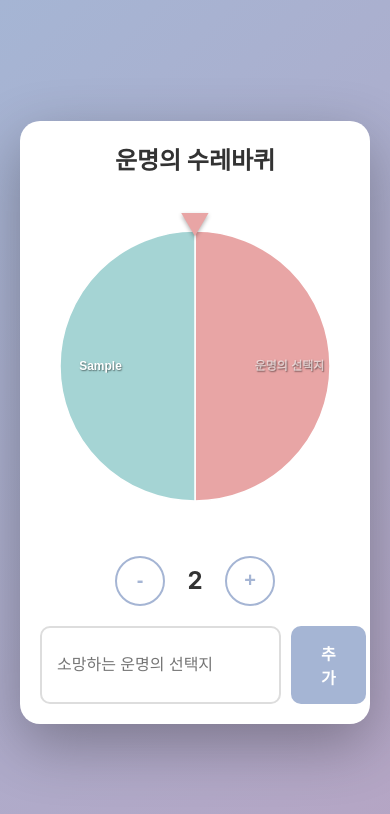
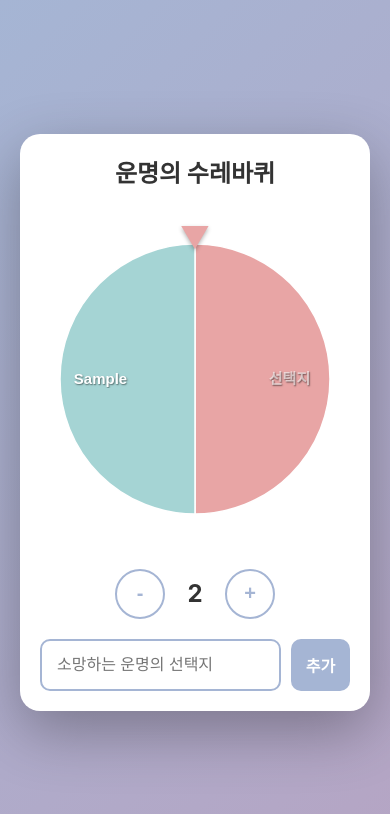
Before and after one commit to aehwa/WheelOfFortune, a website: page index.html in a window 390 px wide. Both pictures are taken after typing "Sample" into the empty fields and a click on the button "추가". Drawn offline with Linux system fonts and the light colour scheme.

Commit message:
입력 영역 크기 조정 및 추가 버튼 모바일 최적화

```diff
--- a/script.js
+++ b/script.js
@@ -24,10 +24,19 @@ class WheelOfFortune {
     setupEventListeners() {
         this.increaseBtn.addEventListener('click', () => this.increaseCount());
         this.decreaseBtn.addEventListener('click', () => this.decreaseCount());
-        this.addBtn.addEventListener('click', () => this.addOption());
+        this.addBtn.addEventListener('click', (e) => {
+            e.preventDefault();
+            e.stopPropagation();
+            this.addOption();
+            // 키보드가 내려가지 않도록 포커스 유지
+            this.optionInput.focus();
+        });
         this.optionInput.addEventListener('keypress', (e) => {
             if (e.key === 'Enter') {
+                e.preventDefault();
                 this.addOption();
+                // 키보드가 내려가지 않도록 포커스 유지
+                this.optionInput.focus();
             }
         });
 
@@ -173,23 +182,23 @@ class WheelOfFortune {
 
             // foreignObject를 사용하여 편집 가능한 텍스트 생성
             const foreignObject = document.createElementNS('http://www.w3.org/2000/svg', 'foreignObject');
-            foreignObject.setAttribute('x', textX - 80);
-            foreignObject.setAttribute('y', textY - 15);
-            foreignObject.setAttribute('width', '160');
-            foreignObject.setAttribute('height', '30');
+            foreignObject.setAttribute('x', textX - 50);
+            foreignObject.setAttribute('y', textY - 12);
+            foreignObject.setAttribute('width', '100');
+            foreignObject.setAttribute('height', '24');
             foreignObject.setAttribute('pointer-events', 'none');
 
             const textInput = document.createElement('input');
             textInput.type = 'text';
             textInput.value = this.options[i] || '';
-            textInput.placeholder = '운명의 선택지';
+            textInput.placeholder = '선택지';
             textInput.className = 'wheel-text-input';
             textInput.dataset.index = i;
             textInput.style.cssText = `
                 width: 100%;
                 height: 100%;
                 color: white;
-                font-size: 16px;
+                font-size: 20px;
                 font-weight: bold;
                 text-align: center;
                 background: transparent;
@@ -209,7 +218,7 @@ class WheelOfFortune {
                 if (!e.target.value) {
                     e.target.style.background = 'rgba(255, 255, 255, 0.1)';
                     e.target.style.border = '1px dashed rgba(255, 255, 255, 0.5)';
-                    e.target.style.borderRadius = '4px';
+                    e.target.style.borderRadius = '2px';
                 }
             });
 
@@ -223,8 +232,8 @@ class WheelOfFortune {
             // 포커스 시 스타일 변경
             textInput.addEventListener('focus', (e) => {
                 e.target.style.background = 'rgba(255, 255, 255, 0.2)';
-                e.target.style.border = '2px solid white';
-                e.target.style.borderRadius = '4px';
+                e.target.style.border = '1px solid white';
+                e.target.style.borderRadius = '2px';
             });
 
             textInput.addEventListener('blur', (e) => {
--- a/style.css
+++ b/style.css
@@ -79,7 +79,7 @@ body {
 }
 
 .wheel-section text {
-    font-size: 16px;
+    font-size: 14px;
     font-weight: bold;
     fill: white;
     text-anchor: middle;
@@ -177,7 +177,8 @@ body {
 }
 
 .add-btn {
-    padding: 15px 30px;
+    width: 100px;
+    padding: 0;
     background: #A5B5D4;
     color: white;
     border: none;
@@ -186,6 +187,10 @@ body {
     font-weight: bold;
     cursor: pointer;
     transition: all 0.2s;
+    -webkit-tap-highlight-color: transparent;
+    display: flex;
+    align-items: center;
+    justify-content: center;
 }
 
 .add-btn:hover {
```
